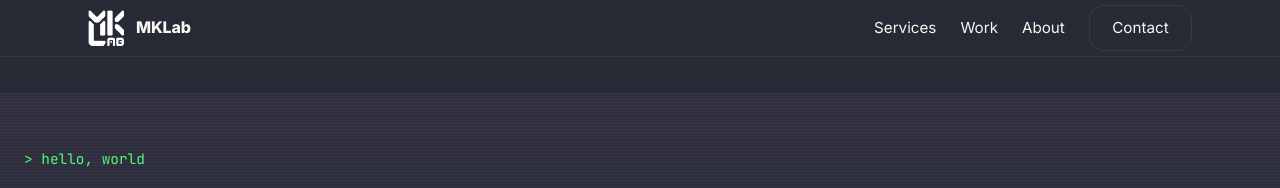
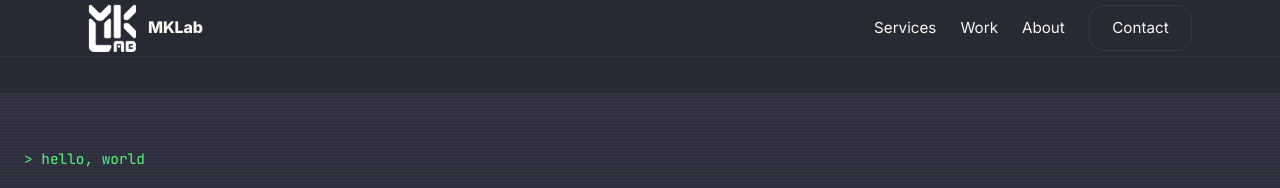
Before and after one commit to mklab-se/mklab-se.github.io, a Jekyll site: the page built from index.html, in a window 1280 px wide. Shown: the top 188 px of the page. Built offline with Jekyll 4.4.1, drawn with Linux system fonts in a browser that asks for light colours.

Commit message:
fix: Increase size of site brand logo for better visibility

```diff
--- a/assets/css/site.css
+++ b/assets/css/site.css
@@ -96,8 +96,8 @@ header.site-header {
 }
 
 .site-brand img {
-  height: 2.25rem;
-  width: 2.25rem;
+  height: 3rem;
+  width: 3rem;
   object-fit: contain;
 }
 
```
